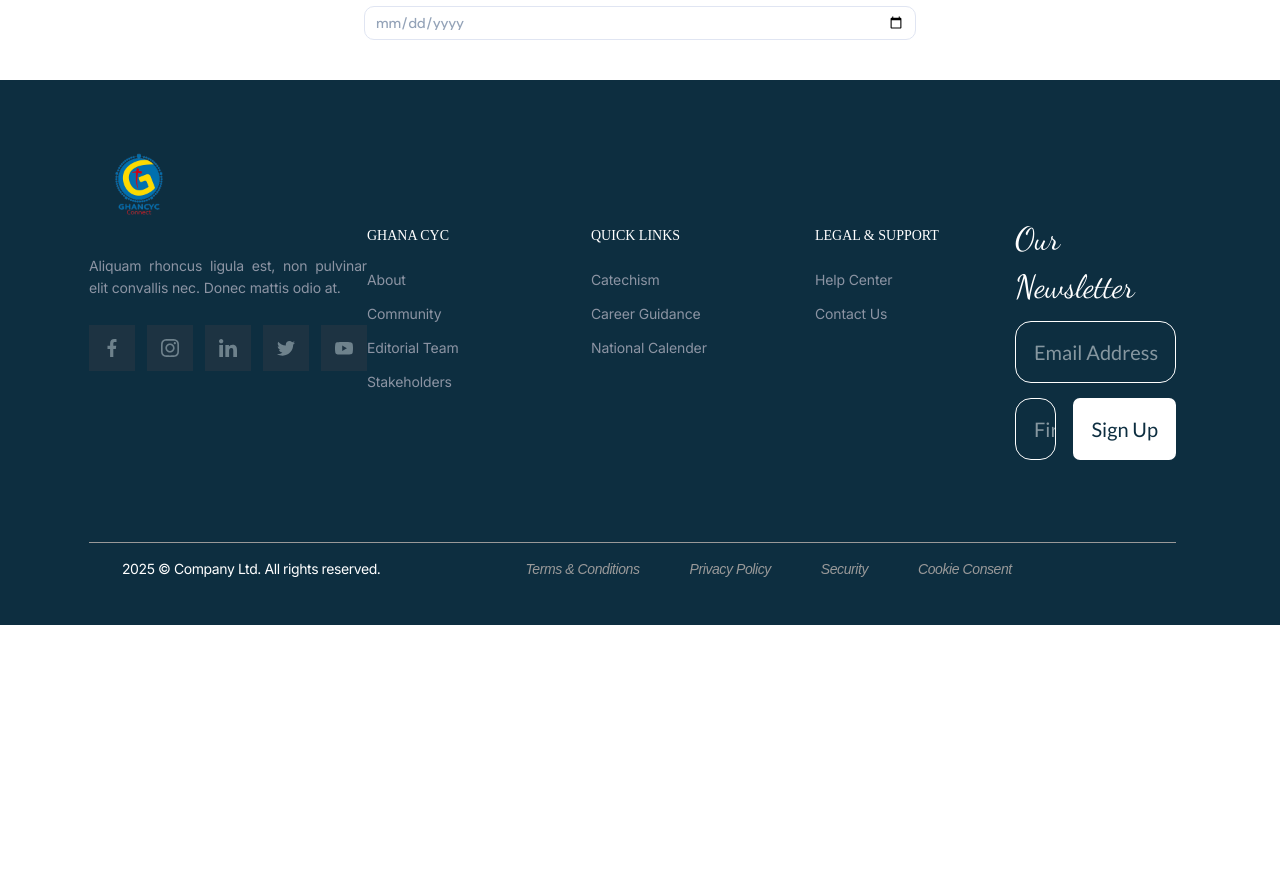
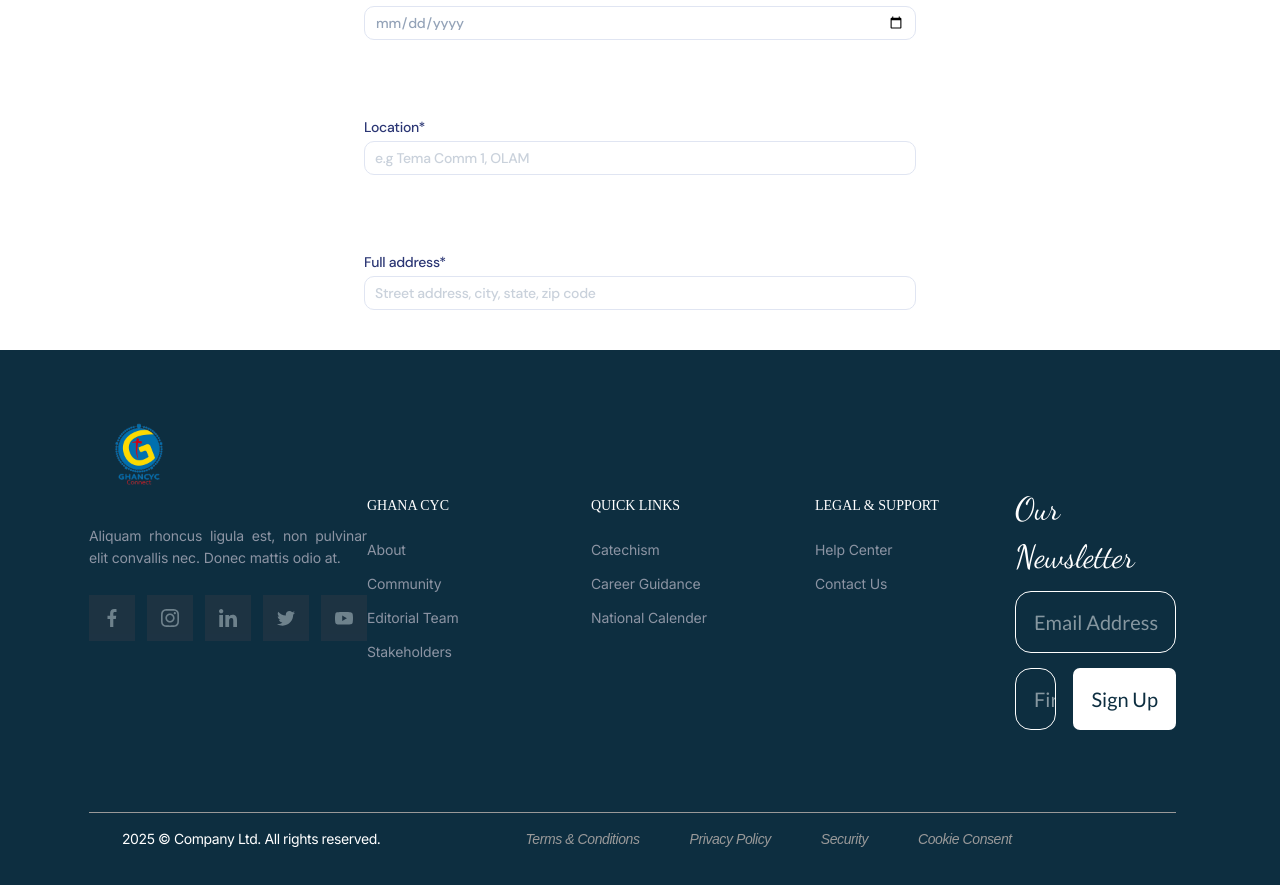
Before and after one commit to Efojensen/CYC_connect, a Next.js app: page /events/upload in a window 1280 px wide. Shown: the part 1907-2792 px from the top of the page. Before the commit the page ends 2532 px from the top, so only its background shows below. Built offline with nearby package versions, Linux system fonts and the light colour scheme.

Commit message:
made location input bars

```diff
--- a/app/events/upload/page.tsx
+++ b/app/events/upload/page.tsx
@@ -34,6 +34,12 @@ const page = () => {
 
             <p className='text-sm leading-3.5 tracking-[-0.0175rem] font-medium dmSans-font mb-1.75 mt-20 text-eventUploadTextColor'>Date*</p>
             <UploadEventInputBar hintText='Choose a date' type='date'/>
+
+            <p className='text-sm leading-3.5 tracking-[-0.0175rem] font-medium dmSans-font mb-1.75 mt-20 text-eventUploadTextColor'>Location*</p>
+            <UploadEventInputBar hintText='e.g Tema Comm 1, OLAM'/>
+
+            <p className='text-sm leading-3.5 tracking-[-0.0175rem] font-medium dmSans-font mb-1.75 mt-20 text-eventUploadTextColor'>Full address*</p>
+            <UploadEventInputBar hintText='Street address, city, state, zip code'/>
         </main>
     )
 }
```
